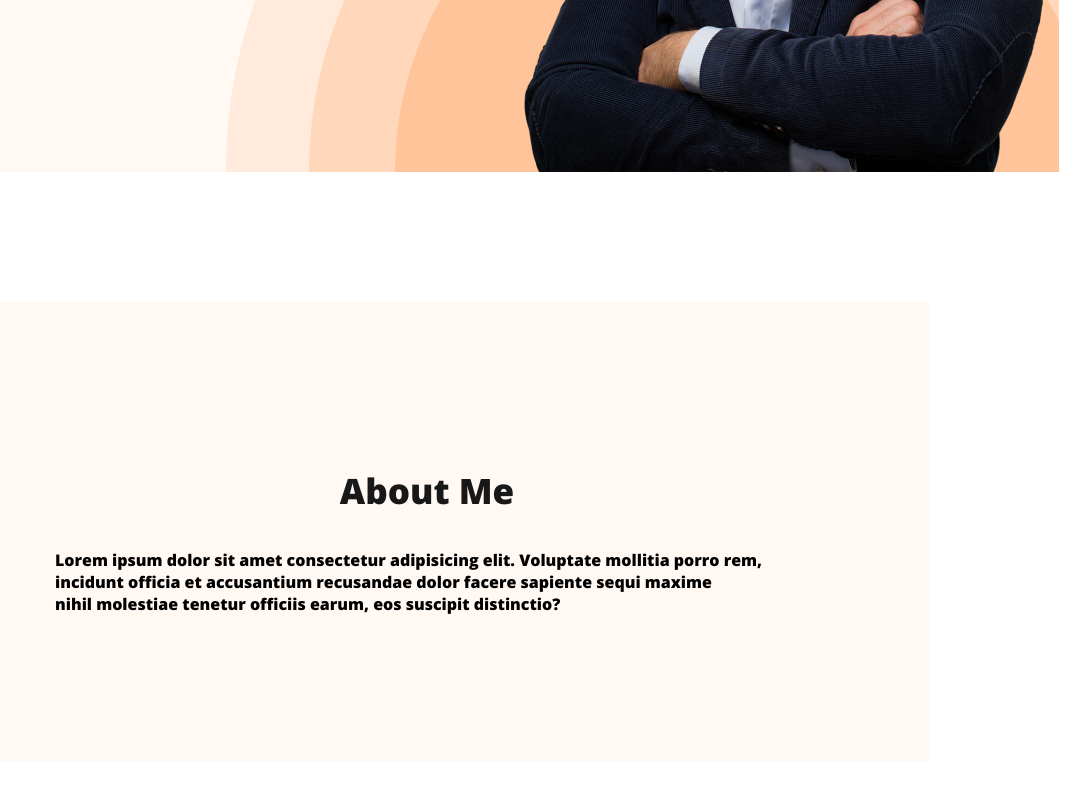
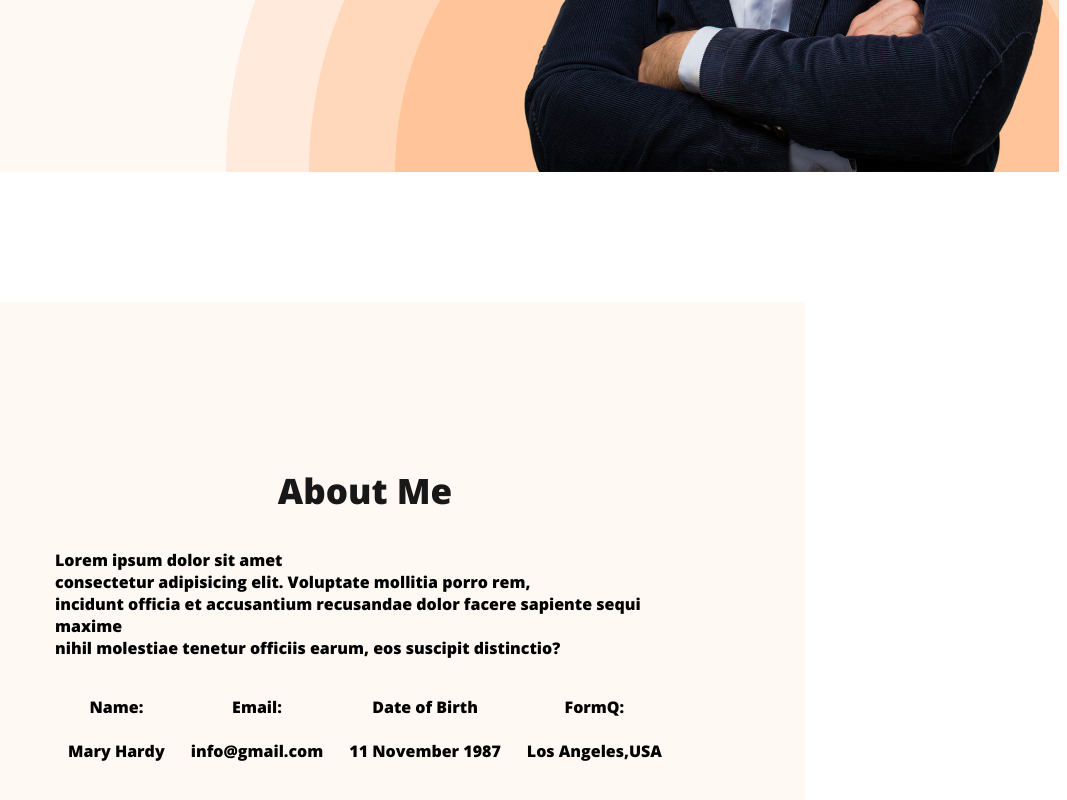
Before and after one commit to khadizaaktermery/webdevloperportfolio, a plain HTML site: page index.html in a window 1280 px wide. Shown: the part 663-1463 px from the top of the page, without its empty margins (213-1280 px from the left). Drawn offline with nearby package versions, Linux system fonts and the light colour scheme.

Commit message:
about me section

```diff
--- a/Stayle/portfolio.css
+++ b/Stayle/portfolio.css
@@ -65,7 +65,7 @@ nav li {
   margin-top: 5px;
   margin-bottom: 20px;
 }
-.banner-contene {
+.banner-content {
   max-width: 500px;
 }
 .about {
@@ -85,3 +85,15 @@ nav li {
   text-align: center;
   font-size: 18px;
 }
+/* main section */
+main {
+  max-width: 1140px;
+  margin: 0 auto px;
+}
+.about-info-container {
+  display: flex;
+  justify-content: space-around;
+}
+.about-info {
+  text-align: center;
+}
--- a/index.html
+++ b/index.html
@@ -20,7 +20,7 @@
         </ul>
       </nav>
       <div class="banner">
-        <div class="banner-contene">
+        <div class="banner-content">
           <h3 class="banner-intro"></h3>Hi, I am</h3>
           <h1 class="banner-title">Mary Hardy</h1>
           <p>Lorem ipsum, dolor sit amet consectetur adipisicing elit. <br>
@@ -35,8 +35,34 @@
     <main>
       <section class="about">
         <h3 class="section-title">About Me</h3>
-        <p class="section-discription">Lorem ipsum dolor sit amet consectetur adipisicing elit. Voluptate mollitia porro rem, incidunt officia et accusantium recusandae dolor facere sapiente sequi maxime <br>
+        <p class="section-discription">Lorem ipsum dolor sit amet <br>
+          consectetur adipisicing elit. Voluptate mollitia porro rem, <br>
+          incidunt officia et accusantium recusandae dolor facere sapiente sequi maxime <br>
            nihil molestiae tenetur officiis earum, eos suscipit distinctio?</p>
+           <div class="about-info-container">
+
+            <div class="about-info">
+              <h4 class="about-title">Name:</h4>
+              <p class="info-description">Mary Hardy</p>
+
+            </div>
+            <div class="about-info">
+              <h4 class="about-title">Email:</h4>
+              <p class="info-description">info@gmail.com</p>
+
+            </div>
+            <div class="about-info">
+              <h4 class="about-title">Date of Birth</h4>
+              <p class="info-description">11 November 1987</p>
+
+            </div>
+            <div class="about-info">
+              <h4 class="about-title">FormQ:</h4>
+              <p class="info-description">Los Angeles,USA</p>
+
+            </div>
+
+           </div>
       </section>
     </main>
     <footer></footer>
```
